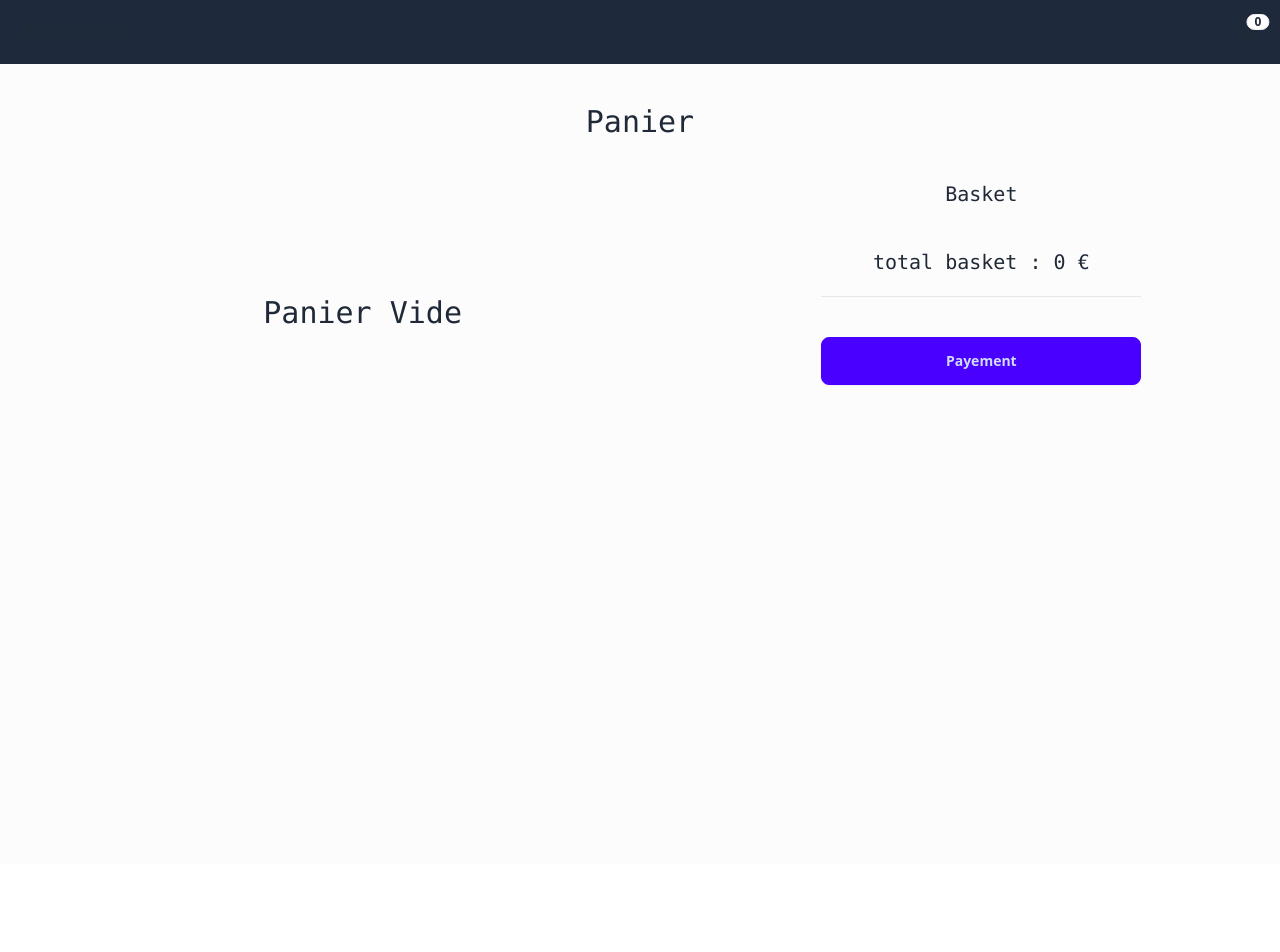
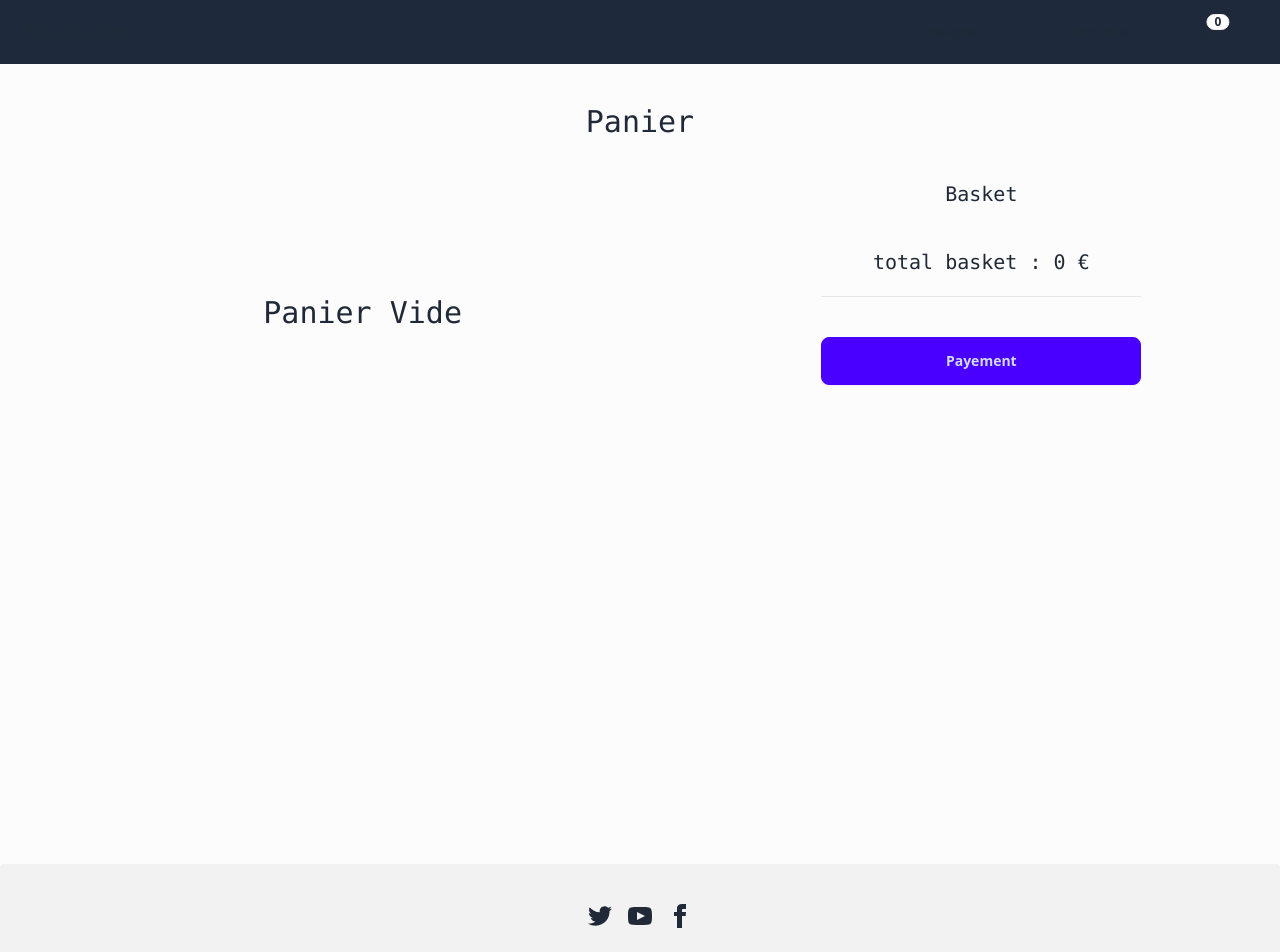
Before and after one commit to GaelVbn/MyArthist, a Next.js app: page /screens/panier in a window 1280 px wide. Shown: the top 952 px of the page. Before the commit the page ends 864 px from the top, so only its background shows below. Built offline with nearby package versions, Linux system fonts and the light colour scheme.

Commit message:
panier et btn ok

```diff
--- a/src/app/components/BackgroundCollections.jsx
+++ b/src/app/components/BackgroundCollections.jsx
@@ -17,7 +17,7 @@
         Provident cupiditate voluptatem et in. Quaerat fugiat ut assumenda excepturi exercitationem
         quasi. In deleniti eaque aut repudiandae et a id nisi.
       </p>
-      <button className="btn btn-primary">Collections</button>
+      <button className="btn btn-primary">All Designs</button>
     </div>
   </div>
 </div>
--- a/src/app/components/BasketCards.jsx
+++ b/src/app/components/BasketCards.jsx
@@ -1,5 +1,6 @@
 'use client';
 import React from "react";
+import { FaTrashAlt } from "react-icons/fa";
 
 export default function BasketCards(props) {
 
@@ -7,18 +8,18 @@
         <div className='w-80 p-3 bg-white rounded-lg shadow-md md:flex-row' >
 
             <div className="img_container bg-bgGray rounded-lg">
-                <img src={props?.[0]?.imageUrl} alt="Monet" width={1563} height={1563}/>
+                <img src={props?.images?.[0]?.imageUrl} alt="Monet" width={1563} height={1563}/>
             </div>
 
 
             <div className="product_info mt-2">
-                <h5 className="text-xl font-semibold">{props?.[0]?.name}</h5>
-                <p className="mt-1 text-slate-400">{props?.[0]?.description}</p>
-                <span className="mt-4 font-bold text-lg">$ {props?.[0]?.price}</span>
+                <h5 className="text-xl font-semibold">{props.name}</h5>
+                <p className="mt-1 text-slate-400">{props.description}</p>
+                <span className="mt-4 font-bold text-lg">$ {props.price}</span>
                 <div className="flex flex-row justify-center ml-20">
                 <button className="relative flex flex-row text-xl bg-slate-700 text-white rounded-full p-2 px-4" onClick={props.handleClick} >See More</button>
                 <div className="ml-10">
-                <button className="relative flex flex-row  text-xl text-white p-2 px-4" onClick={() => props.removeArticle(props?.[0]?._id)}>🗑</button>
+                <button className="relative flex flex-row  text-xl text-red-600 p-2 px-4" onClick={() => props.removeArticle(props._id)}><FaTrashAlt /></button>
                 </div>
                 </div>
             </div>
--- /dev/null
+++ b/src/app/components/Footer.jsx
@@ -0,0 +1,50 @@
+import React from "react";
+
+export default function Footer() {
+    return (
+<footer className="footer footer-center bg-base-200 text-base-content rounded p-10">
+  <nav>
+    <div className="grid grid-flow-col gap-4">
+      <a>
+        <svg
+          xmlns="http://www.w3.org/2000/svg"
+          width="24"
+          height="24"
+          viewBox="0 0 24 24"
+          className="fill-current">
+          <path
+            d="M24 4.557c-.883.392-1.832.656-2.828.775 1.017-.609 1.798-1.574 2.165-2.724-.951.564-2.005.974-3.127 1.195-.897-.957-2.178-1.555-3.594-1.555-3.179 0-5.515 2.966-4.797 6.045-4.091-.205-7.719-2.165-10.148-5.144-1.29 2.213-.669 5.108 1.523 6.574-.806-.026-1.566-.247-2.229-.616-.054 2.281 1.581 4.415 3.949 4.89-.693.188-1.452.232-2.224.084.626 1.956 2.444 3.379 4.6 3.419-2.07 1.623-4.678 2.348-7.29 2.04 2.179 1.397 4.768 2.212 7.548 2.212 9.142 0 14.307-7.721 13.995-14.646.962-.695 1.797-1.562 2.457-2.549z"></path>
+        </svg>
+      </a>
+      <a>
+        <svg
+          xmlns="http://www.w3.org/2000/svg"
+          width="24"
+          height="24"
+          viewBox="0 0 24 24"
+          className="fill-current">
+          <path
+            d="M19.615 3.184c-3.604-.246-11.631-.245-15.23 0-3.897.266-4.356 2.62-4.385 8.816.029 6.185.484 8.549 4.385 8.816 3.6.245 11.626.246 15.23 0 3.897-.266 4.356-2.62 4.385-8.816-.029-6.185-.484-8.549-4.385-8.816zm-10.615 12.816v-8l8 3.993-8 4.007z"></path>
+        </svg>
+      </a>
+      <a>
+        <svg
+          xmlns="http://www.w3.org/2000/svg"
+          width="24"
+          height="24"
+          viewBox="0 0 24 24"
+          className="fill-current">
+          <path
+            d="M9 8h-3v4h3v12h5v-12h3.642l.358-4h-4v-1.667c0-.955.192-1.333 1.115-1.333h2.885v-5h-3.808c-3.596 0-5.192 1.583-5.192 4.615v3.385z"></path>
+        </svg>
+      </a>
+    </div>
+  </nav>
+  <aside>
+    <p>Copyright © {new Date().getFullYear()} - All right reserved by ACME Industries Ltd</p>
+  </aside>
+</footer>
+    );
+
+
+}
--- a/src/app/components/Navbar.jsx
+++ b/src/app/components/Navbar.jsx
@@ -6,8 +6,7 @@
 export default function Navbar() {
   const router = useRouter();
   const count = useSelector((state) => state.articles.value);
-  const price = count?.[0]?.[0].price;
-
+  const price = count?.[0]?.price;
   const totalPrice = price * count.length || 0;
 
   const handleClick = () => {
@@ -18,10 +17,33 @@
     router.push("/screens/panier");
   };
 
+  const goToCollections = () => {
+    router.push("/screens/collections");
+  };
+
     return (
         <div className="navbar bg-slate-800 shadow-md">
   <div className="flex-1">
-    <a className="btn btn-ghost text-xl" onClick={handleClick}>MyArthist</a>
+    <a className="btn btn-ghost text-xl" onClick={handleClick}>My ArtHist</a>
+  </div>
+  <div className="flex gap-2 mr-2 md:mr-10 md:gap-10">
+  <div className="flex-none">
+    <div className="dropdown dropdown-end">
+      <div tabIndex={0} role="button" className=" bg-slate-800">
+        <div className="indicator">
+          <button className="btn btn-ghost btn-md">Designs</button>
+        </div>
+      </div>
+    </div>
+  </div>
+  <div className="flex-none">
+    <div className="dropdown dropdown-end">
+      <div tabIndex={0} role="button" className=" bg-slate-800">
+        <div className="indicator">
+          <button className="btn btn-ghost btn-md" onClick={goToCollections}>Collections</button>
+        </div>
+      </div>
+    </div>
   </div>
   <div className="flex-none">
     <div className="dropdown dropdown-end">
@@ -54,6 +76,7 @@
         </div>
       </div>
     </div>
+    </div>
   </div>
 </div>
     )
--- a/src/app/components/ProductCard.jsx
+++ b/src/app/components/ProductCard.jsx
@@ -1,35 +1,40 @@
 "use client";
-import React from "react";
-import { TbBasketHeart} from "react-icons/tb";
+import React, { useState, useEffect } from "react";
+import { TbBasketHeart } from "react-icons/tb";
 
-export default function ProductCard(props) {
+export default function ProductCard({ image, handleClick, handleAddToBasket, isInCart }) {
+  const [isAdded, setIsAdded] = useState(isInCart);
 
+  useEffect(() => {
+    setIsAdded(isInCart);
+  }, [isInCart]);
+
+  const handleButtonClick = () => {
+    handleAddToBasket();
+    setIsAdded(true);
+  };
 
   return (
-        <div className=' w-80 p-3 bg-white rounded-lg shadow-md' >
-
+    <div className='w-80 p-3 bg-white rounded-lg shadow-md'>
       <div className="img_container bg-bgGray rounded-lg">
-                <img src={props.images[0].imageUrl} alt="Monet" width={1563} height={1563}/>
+        <img src={image.images[0].imageUrl} alt={image.name} width={1563} height={1563} />
       </div>
 
-
       <div className="product_info mt-2">
-                <h5 className="text-xl font-semibold">{props.title}</h5>
-                <p className="mt-1 text-slate-400">{props.description}</p>
-                <span className="mt-4 font-bold text-lg">$ {props.price}</span>
+        <h5 className="text-xl font-semibold">{image.name}</h5>
+        <p className="mt-1 text-slate-400">{image.description}</p>
+        <span className="mt-4 font-bold text-lg">$ {image.price}</span>
         <div className="flex flex-row justify-center ml-9">
-                <button className="relative flex flex-row text-xl bg-slate-500 text-white rounded-full p-2 px-4 " onClick={props.handleClick}>See More</button>
+          <button className="relative flex flex-row text-xl bg-slate-500 text-white rounded-full p-2 px-4" onClick={handleClick}>See More</button>
           <div className="ml-10">
-
-                {props.isAdded ?
-                (<button className="relative flex flex-row  text-xl bg-sky-600 text-white rounded-full p-2 px-4 " disabled>
-                 Ajouté !
-                </button>) :
-                (<button className="relative flex flex-row text-xl bg-slate-500 text-white rounded-full p-3 px-4 hover:bg-rose-400 w-fit" onClick={props.handleAddToBasket}><TbBasketHeart/></button> )}
+            {isAdded ? (
+              <button className="relative flex flex-row text-xl bg-sky-600 text-white rounded-full p-2 px-4" disabled>Ajouté !</button>
+            ) : (
+              <button className="relative flex flex-row text-xl bg-slate-500 text-white rounded-full p-3 px-4 hover:bg-rose-400 w-fit" onClick={handleButtonClick}><TbBasketHeart /></button>
+            )}
           </div>
         </div>
       </div>
-
     </div>
   );
 }
--- a/src/app/layout.js
+++ b/src/app/layout.js
@@ -6,6 +6,7 @@
 import { Provider } from "react-redux";
 import { configureStore } from "@reduxjs/toolkit";
 import articles from "../app/reducers/CartContext";
+import Footer from "../app/components/Footer";
 
 // Configurez votre store Redux
 const store = configureStore({
@@ -21,6 +22,7 @@
             <Navbar />
             <main>{children}</main>
           </div>
+          <Footer />
         </body>
       </html>
     </Provider>
--- a/src/app/page.js
+++ b/src/app/page.js
@@ -5,7 +5,6 @@
 export default function App() {
   return (
     <main>
-      <hr />
       <Collections />
     </main>
   );
--- a/src/app/reducers/CartContext.js
+++ b/src/app/reducers/CartContext.js
@@ -9,17 +9,12 @@
   initialState,
   reducers: {
     addArticlesToStore: (state, action) => {
-      const articleExists = state.value.some(
-        (article) => article?.[0]?._id === action.payload?.[0]?._id
-      );
-      if (!articleExists) {
-        state.value.push(action.payload);
-      }
+      state.value.push(action.payload);
     },
 
     removeArticlesToStore: (state, action) => {
       state.value = state.value.filter(
-        (article) => article?.[0]?._id !== action.payload
+        (article) => article?._id !== action.payload
       );
     },
   },
--- a/src/app/screens/collections/page.js
+++ b/src/app/screens/collections/page.js
@@ -10,24 +10,14 @@
 export default function Collections() {
   const article = useSelector((state) => state.articles.value);
   const [images, setImages] = useState([]);
-  const [isAdded, setIsAdded] = useState(false);
 
   const dispatch = useDispatch();
   const router = useRouter();
 
-  useEffect(() => {
-    // Vérifie si l'article est déjà dans le panier au chargement du composant
-    const isCardAdded = article.some((article) => article?._id === images?._id);
-    setIsAdded(isCardAdded);
-  }, [article, images]);
-
-  const handleAddToBasket = () => {
-    // Vérifie si l'article est déjà dans le panier avant de l'ajouter
-    const isCardAdded = article.some((article) => article?._id === images?._id);
-
+  const handleAddToBasket = (image) => {
+    const isCardAdded = article.some((article) => article?._id === image?._id);
     if (!isCardAdded) {
-      dispatch(addArticlesToStore(images));
-      setIsAdded(true);
+      dispatch(addArticlesToStore(image));
     }
   };
 
@@ -44,10 +34,10 @@
   const productCards = images.map((image) => (
     <ProductCard
       key={image._id}
-      {...image}
+      image={image}
       handleClick={handleClick}
-      handleAddToBasket={handleAddToBasket}
-      isAdded={isAdded}
+      handleAddToBasket={() => handleAddToBasket(image)}
+      isInCart={article.some((article) => article._id === image._id)}
     />
   ));
 
@@ -55,7 +45,7 @@
     <main className="flex flex-col justify-center md:flex-row md:min-h-screen ">
       <div className="flex flex-col  md:flex-col md:w-full">
         <BackgroundCollections images={images} />
-        <div className="flex flex-col items-center mt-10 md:flex-row md:w-2/4 md:p-5 md:justify-center">
+        <div className="flex flex-col items-center mt-10 mb-10 gap-10 md:flex-row md:flex-wrap md:mx-14  md:p-5 md:justify-center">
           {productCards}
         </div>
       </div>
--- a/src/app/screens/panier/page.js
+++ b/src/app/screens/panier/page.js
@@ -11,7 +11,7 @@
   const router = useRouter();
   const dispatch = useDispatch();
   const articles = useSelector((state) => state.articles.value);
-  const price = articles?.[0]?.[0].price;
+  const price = articles[0]?.price;
 
   const totalPrice = price * articles.length || 0;
 
@@ -25,10 +25,11 @@
 
   const basketCards = articles.map((article) => (
     <BasketCards
-      key={article?.[0]?._id}
+      key={article?._id}
       {...article}
       removeArticle={removeArticle}
       handleClick={handleClick}
+      totalPrice={totalPrice}
     />
   ));
 
```
Lines whose indentation alone changed are shown as unchanged.
